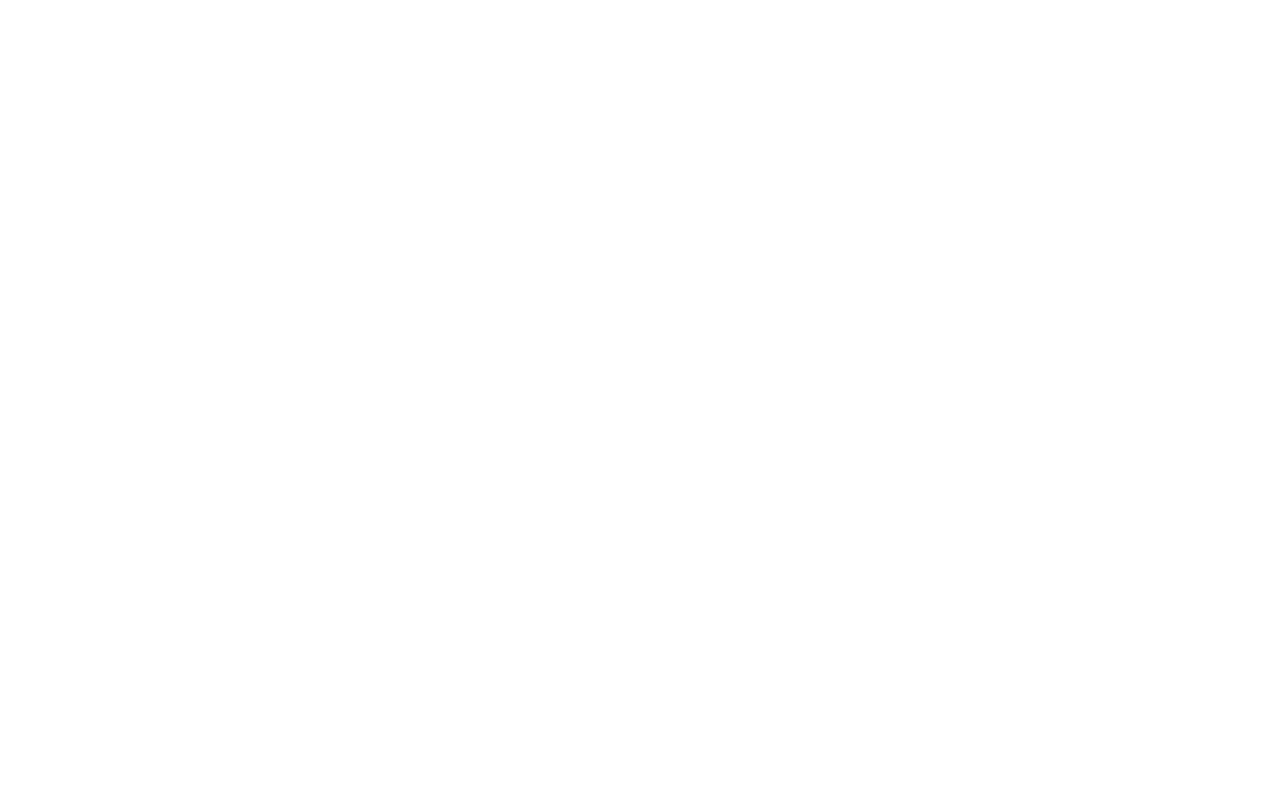
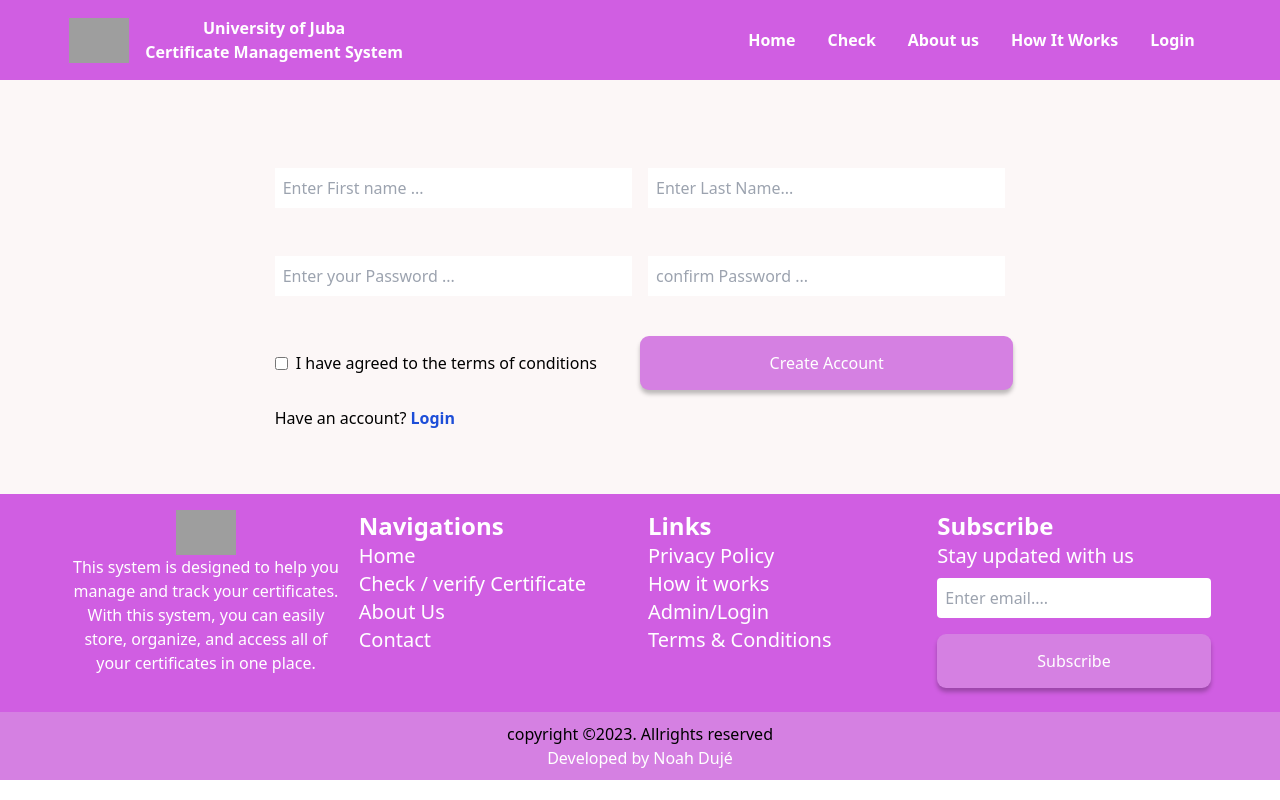
Before and after one commit to Jukakombo/CVS_noah, a React (Vite) app in the folder frontend/: page /register in a window 1280 px wide. Before the commit this address had no page. Built offline with nearby package versions, Linux system fonts and the light colour scheme; grey boxes are pictures that could not be loaded; a web font is replaced by a local one.

Commit message:
add this

```diff
--- a/frontend/src/App.jsx
+++ b/frontend/src/App.jsx
@@ -1,9 +1,10 @@
-import Admin from "./componets/Admin";
 import Check from "./componets/Check";
 import Home from "./componets/Home";
 import { BrowserRouter, Routes, Route } from "react-router-dom";
 import Howitworks from "./componets/Howitworks";
 import AboutUs from "./componets/AboutUs";
+import Login from "./componets/Login";
+import Register from "./componets/Register";
 function App() {
   return (
     <div className="">
@@ -11,10 +12,11 @@
         <Routes>
           <Route path="/" element={<Home />} />
           <Route path="/Home" element={<Home />} />
-          <Route path="/Admin" exact element={<Admin />} />
           <Route path="/Check" exact element={<Check />} />
           <Route path="/How It Works" exact element={<Howitworks />} />
           <Route path="/About Us" exact element={<AboutUs />} />
+          <Route path="/Login" exact element={<Login />} />
+          <Route path="/register" exact element={<Register />} />
         </Routes>
       </BrowserRouter>
     </div>
--- a/frontend/src/componets/Admin.jsx
+++ /dev/null
@@ -1,119 +0,0 @@
-import React from "react";
-import Navigation from "./Navigation";
-import Footer from "./Footer";
-import { Link } from "react-router-dom";
-import { useState } from "react";
-
-function Admin() {
-  const [open, setOpen] = useState(false);
-  const handleSubmit = (e) => {
-    e.preventDefault();
-    //
-  };
-  const openSwitch = () => {
-    setOpen((open) => !open);
-    // closeLogin();
-  };
-
-  const closeLogin = () => {
-    setOpen(false);
-  };
-  return (
-    <div className="bg-[#FCF7F7]  ">
-      <Navigation />
-      <div className="flex items-center justify-center py-16 px-4">
-        <form onSubmit={handleSubmit}>
-          {closeLogin && (
-            <>
-              <div className="flex flex-col">
-                <input
-                  type="email"
-                  name=""
-                  placeholder="Enter your Email ..."
-                  className=" w-full my-4 p-2 outline-none"
-                />
-              </div>
-              <div className="">
-                <input
-                  type="password"
-                  className=" w-full my-4 p-2 outline-none"
-                  name=""
-                  placeholder="Enter your Password ...   "
-                />
-              </div>
-              <button className="btnPrimary w-full my-4 text-white">
-                Login
-              </button>
-              <div>
-                Don't have an account?{" "}
-                <div onClick={openSwitch}>
-                  <strong className="text-blue-700 cursor-pointer">
-                    Create an Account
-                  </strong>
-                </div>
-              </div>
-            </>
-          )}
-
-          {open && (
-            <div className="grid sm:grid-cols-1 md:grid-cols-2">
-              <div className="flex flex-col m-2">
-                <input
-                  type="text"
-                  name=""
-                  placeholder="Enter First name ..."
-                  className=" w-full my-4 p-2 outline-none"
-                />
-              </div>
-              <div className="flex flex-col m-2">
-                <input
-                  type="text"
-                  name=""
-                  placeholder="Enter Last Name..."
-                  className=" w-full my-4 p-2 outline-none"
-                />
-              </div>
-              <div className="m-2">
-                <input
-                  type="password"
-                  className=" w-full my-4 p-2 outline-none"
-                  name=""
-                  placeholder="Enter your Password ...   "
-                />
-              </div>
-              <div className="m-2">
-                <input
-                  type="text"
-                  className=" w-full my-4 p-2 outline-none"
-                  name=""
-                  placeholder="confirm Password ...   "
-                />
-              </div>
-              <div className="flex items-center mx-2">
-                <input type="checkbox" />{" "}
-                <p className="mx-2">I have agreed to the terms of conditions</p>
-              </div>
-
-              <div className="">
-                <button className="btnPrimary w-full my-4 text-white">
-                  Create Account
-                </button>
-              </div>
-              <div>
-                Have an account?{" "}
-                <div onClick={openSwitch}>
-                  <strong className="text-blue-700 cursor-pointer">
-                    Login
-                  </strong>
-                </div>
-              </div>
-            </div>
-          )}
-        </form>
-      </div>
-      <Footer />
-    </div>
-  );
-}
-
-export default Admin;
--- a/frontend/src/componets/Homepage.jsx
+++ b/frontend/src/componets/Homepage.jsx
@@ -17,7 +17,7 @@
                 Check Certificate
               </button>
             </Link>
-            <Link to={"/Admin"}>
+            <Link to={"/Login"}>
               <button className="btnPrimary text-white ">Admin Login</button>
             </Link>
           </div>
--- /dev/null
+++ b/frontend/src/componets/Login.jsx
@@ -0,0 +1,52 @@
+import React from "react";
+import Navigation from "./Navigation";
+import Footer from "./Footer";
+import { Link } from "react-router-dom";
+import { useState } from "react";
+
+function Login() {
+  const handleSubmit = (e) => {
+    e.preventDefault();
+    //
+  };
+
+  return (
+    <div className="bg-[#FCF7F7]  ">
+      <Navigation />
+      <div className="flex items-center justify-center py-16 px-4">
+        <form onSubmit={handleSubmit}>
+          <>
+            <div className="flex flex-col">
+              <input
+                type="email"
+                name=""
+                placeholder="Enter your Email ..."
+                className=" w-full my-4 p-2 outline-none"
+              />
+            </div>
+            <div className="">
+              <input
+                type="password"
+                className=" w-full my-4 p-2 outline-none"
+                name=""
+                placeholder="Enter your Password ...   "
+              />
+            </div>
+            <button className="btnPrimary w-full my-4 text-white">Login</button>
+            <div>
+              Don't have an account?{" "}
+              <Link to="/register">
+                <strong className="text-blue-700 cursor-pointer">
+                  Create an Account
+                </strong>
+              </Link>
+            </div>
+          </>
+        </form>
+      </div>
+      <Footer />
+    </div>
+  );
+}
+
+export default Login;
--- a/frontend/src/componets/Navigation.jsx
+++ b/frontend/src/componets/Navigation.jsx
@@ -32,7 +32,7 @@
     },
     {
       _id: "ksazzed3s4jdjd",
-      name: "Admin",
+      name: "Login",
     },
   ];
   return (
--- /dev/null
+++ b/frontend/src/componets/Register.jsx
@@ -0,0 +1,64 @@
+import React from "react";
+import { Link } from "react-router-dom";
+import Navigation from "./Navigation";
+import Footer from "./Footer";
+
+function Register() {
+  return (
+    <div className="bg-[#FCF7F7]">
+      <Navigation />
+      <div className="grid sm:grid-cols-1 md:grid-cols-2 w-7/12 m-auto  py-16">
+        <div className="flex flex-col m-2">
+          <input
+            type="text"
+            name=""
+            placeholder="Enter First name ..."
+            className=" w-full my-4 p-2 outline-none"
+          />
+        </div>
+        <div className="flex flex-col m-2">
+          <input
+            type="text"
+            name=""
+            placeholder="Enter Last Name..."
+            className=" w-full my-4 p-2 outline-none"
+          />
+        </div>
+        <div className="m-2">
+          <input
+            type="password"
+            className=" w-full my-4 p-2 outline-none"
+            name=""
+            placeholder="Enter your Password ...   "
+          />
+        </div>
+        <div className="m-2">
+          <input
+            type="text"
+            className=" w-full my-4 p-2 outline-none"
+            name=""
+            placeholder="confirm Password ...   "
+          />
+        </div>
+        <div className="flex items-center mx-2">
+          <input type="checkbox" />{" "}
+          <p className="mx-2">I have agreed to the terms of conditions</p>
+        </div>
+        <button className="btnPrimary w-full my-4 text-white">
+          Create Account
+        </button>
+        <div>
+          <div>
+            <Link to="/Login" className="p-2">
+              Have an account?{" "}
+              <strong className="text-blue-700 cursor-pointer">Login</strong>
+            </Link>
+          </div>
+        </div>
+      </div>
+      <Footer />
+    </div>
+  );
+}
+
+export default Register;
```
Also changed, not shown: 2 other files (tests, documents, lock files or other folders).
